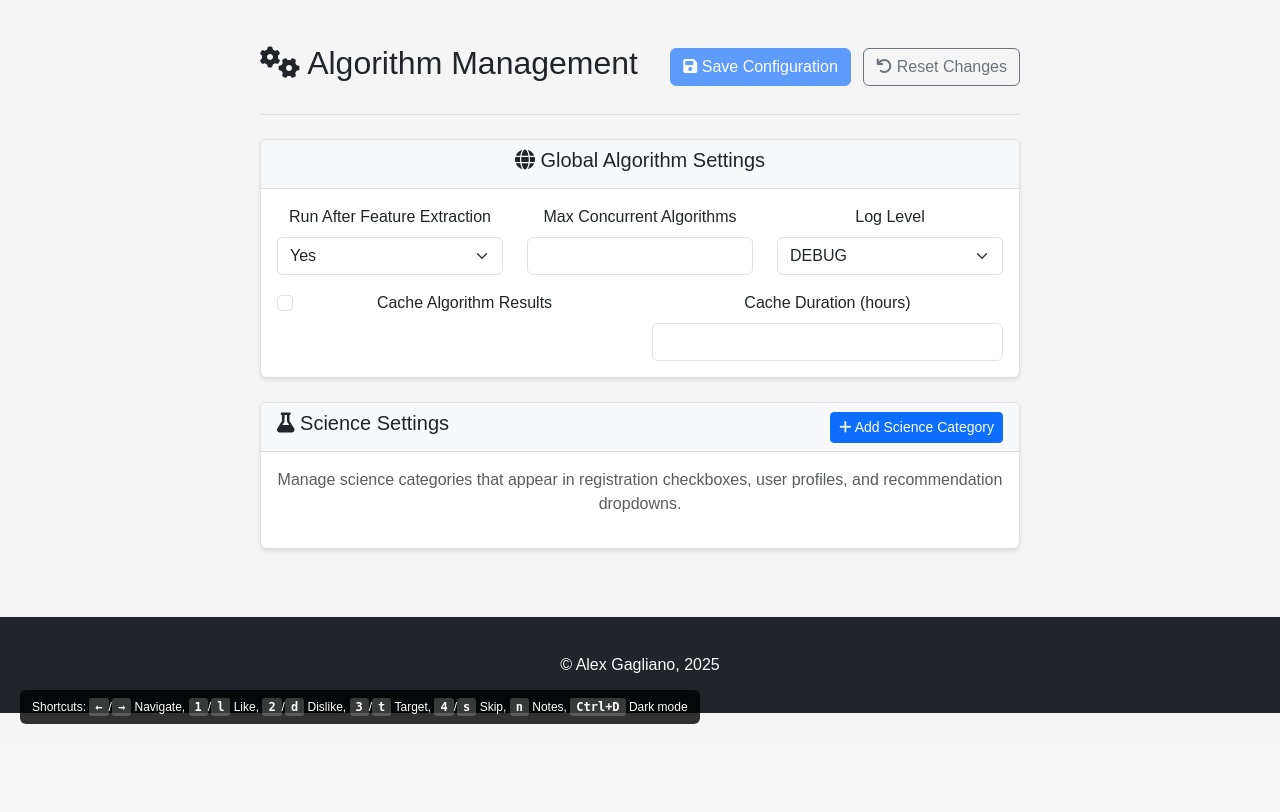
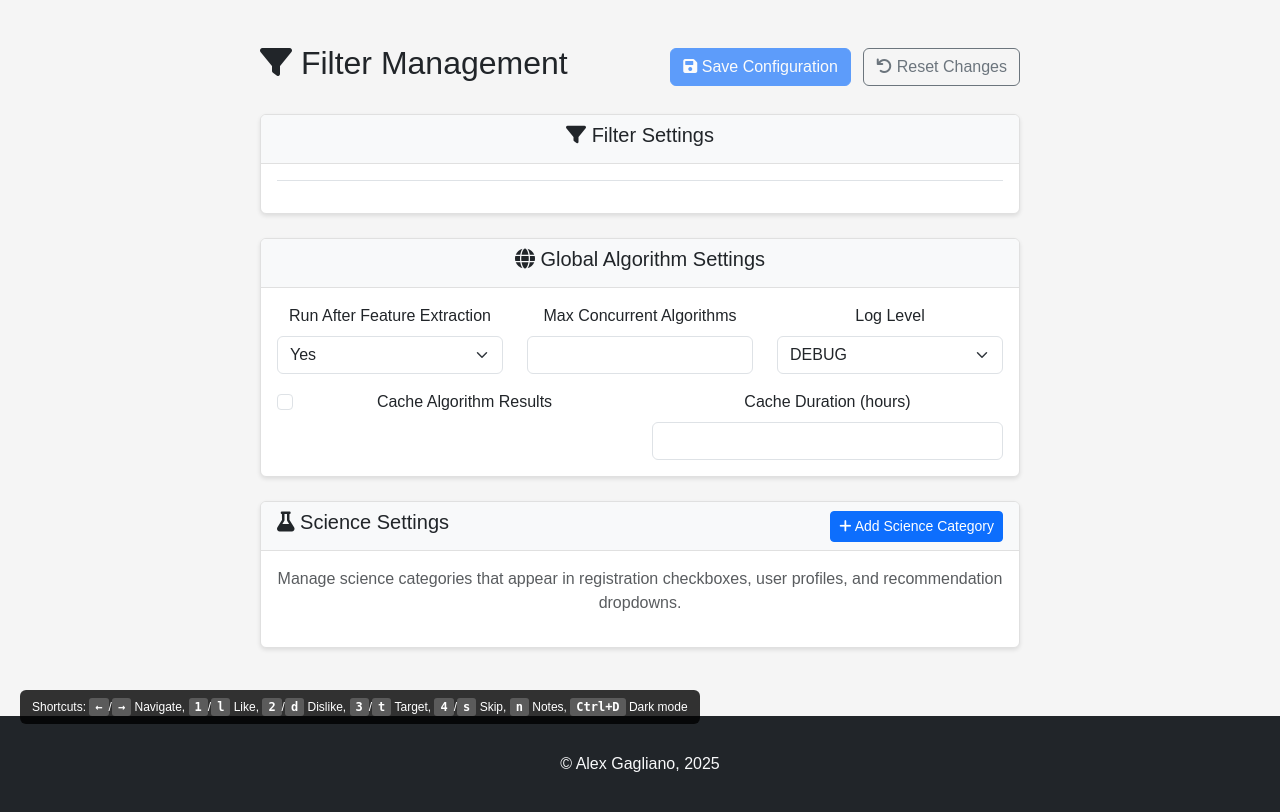
Before and after one commit to alexandergagliano/transient-recommender, a FastAPI app: template app/templates/algorithms.html in a window 1280 px wide. Shown: the part 56-868 px from the top of the page. Before the commit the page ends 780 px from the top, so only its background shows below. Run offline with FastAPI, Linux system fonts and the light colour scheme; the template is opened without the code that fills it, so the values that code supplies are empty.

Commit message:
Improve admin interface layout and remove priority field - Containerized Filter Settings in separate card for better organization - Removed priority field from algorithm forms and display - Set default threshold to 60% for new algorithms - Added default reLAISS implementation for anomalous science case - Updated page title from 'Algorithm Management' to 'Admin' - Full-width layout improvements for better UX

```diff
--- a/app/templates/algorithms.html
+++ b/app/templates/algorithms.html
@@ -1,6 +1,6 @@
 {% extends "base.html" %}
 
-{% block title %}Algorithm Management - Transient Recommender{% endblock %}
+{% block title %}Admin - Transient Recommender{% endblock %}
 
 {% block extra_head %}
 <link href="https://cdnjs.cloudflare.com/ajax/libs/codemirror/5.65.2/codemirror.min.css" rel="stylesheet">
@@ -60,7 +60,7 @@
     <div class="row">
         <div class="col-12">
             <div class="d-flex justify-content-between align-items-center mb-4">
-                <h2><i class="fas fa-cogs"></i> Algorithm Management</h2>
+                <h2><i class="fas fa-filter"></i> Filter Management</h2>
                 <div>
                     <button id="saveConfig" class="btn btn-primary me-2" disabled>
                         <i class="fas fa-save"></i> Save Configuration
@@ -74,19 +74,27 @@
             <!-- Loading indicator -->
             <div id="loadingIndicator" class="text-center py-5">
                 <div class="spinner-border" role="status">
-                    <span class="visually-hidden">Loading algorithms...</span>
+                    <span class="visually-hidden">Loading filter configuration...</span>
                 </div>
-                <p class="mt-2">Loading algorithm configuration...</p>
+                <p class="mt-2">Loading filter configuration...</p>
             </div>
 
+            <!-- Filter Management Card -->
+            <div id="filterManagement" class="card" style="display: none;">
+                <div class="card-header">
+                    <h5><i class="fas fa-filter"></i> Filter Settings</h5>
+                </div>
+                <div class="card-body">
                     <!-- Science Case Tabs -->
-            <div id="algorithmTabs" style="display: none;">
+                    <div id="algorithmTabs">
                         <ul class="nav nav-tabs" id="scienceCaseTabs" role="tablist">
                             <!-- Tabs will be populated dynamically -->
                         </ul>
 
                         <div class="tab-content mt-3" id="scienceCaseTabsContent">
                             <!-- Tab content will be populated dynamically -->
+                        </div>
+                    </div>
                 </div>
             </div>
 
@@ -180,15 +188,7 @@
                     <div class="row mt-3">
                         <div class="col-md-6">
                             <label for="newAlgThreshold" class="form-label">Confidence Threshold (%)</label>
-                            <input type="number" class="form-control" id="newAlgThreshold" value="70" min="0" max="100" step="0.1">
-                        </div>
-                        <div class="col-md-6">
-                            <label for="newAlgPriority" class="form-label">Priority</label>
-                            <select class="form-select" id="newAlgPriority">
-                                <option value="1">High (1)</option>
-                                <option value="2" selected>Medium (2)</option>
-                                <option value="3">Low (3)</option>
-                            </select>
+                            <input type="number" class="form-control" id="newAlgThreshold" value="60" min="0" max="100" step="0.1">
                         </div>
                     </div>
                     <div class="row mt-3">
@@ -263,14 +263,6 @@
                         <div class="col-md-6">
                             <label for="editAlgThreshold" class="form-label">Confidence Threshold (%)</label>
                             <input type="number" class="form-control" id="editAlgThreshold" min="0" max="100" step="0.1">
-                        </div>
-                        <div class="col-md-6">
-                            <label for="editAlgPriority" class="form-label">Priority</label>
-                            <select class="form-select" id="editAlgPriority">
-                                <option value="1">High (1)</option>
-                                <option value="2">Medium (2)</option>
-                                <option value="3">Low (3)</option>
-                            </select>
                         </div>
                     </div>
                     <div class="row mt-3">
@@ -503,7 +495,6 @@ function renderScienceCaseContent(scienceCase) {
                                 <p class="text-muted mb-2">${algorithm.description || 'No description provided'}</p>
                                 <div class="d-flex gap-3">
                                     <small><strong>Threshold:</strong> ${algorithm.threshold}%</small>
-                                    <small><strong>Priority:</strong> ${algorithm.priority}</small>
                                     ${algorithm.url ? `<small><a href="${algorithm.url}" target="_blank"><i class="fas fa-external-link-alt"></i> Documentation</a></small>` : ''}
                                 </div>
                             </div>
@@ -551,8 +542,36 @@ function showAddAlgorithmModal(scienceCase) {
     // Reset form
     document.getElementById('newAlgorithmForm').reset();
     document.getElementById('newAlgEnabled').checked = true;
-    document.getElementById('newAlgThreshold').value = 70;
-    document.getElementById('newAlgPriority').value = 2;
+    document.getElementById('newAlgThreshold').value = 60;
+
+    // Set default reLAISS code for anomalous science case
+    if (scienceCase === 'anomalous') {
+        document.getElementById('newAlgName').value = 'reLAISS';
+        document.getElementById('newAlgDescription').value = 'Anomaly filter using light curve morphology';
+        document.getElementById('newAlgUrl').value = 'https://github.com/alexandergagliano/reLAISS';
+        document.getElementById('newAlgCode').value = `def reLAISS_filter(ztfid, confidence_threshold):
+    """
+    reLAISS anomaly detection filter
+    Returns anomaly score based on light curve morphology
+    """
+    import numpy as np
+    from scipy import stats
+
+    # This is a placeholder implementation
+    # Replace with actual reLAISS algorithm
+
+    # Simulate anomaly score (replace with real implementation)
+    # Higher scores indicate more anomalous behavior
+    anomaly_score = np.random.uniform(0, 100)
+
+    if anomaly_score >= confidence_threshold:
+        return {
+            'label': 'Anomalous Transient',
+            'score': anomaly_score
+        }
+    else:
+        return None  # Not anomalous enough`;
+    }
 
     new bootstrap.Modal(document.getElementById('addAlgorithmModal')).show();
 }
@@ -566,7 +585,6 @@ function editAlgorithm(scienceCase, algorithmId) {
     document.getElementById('editAlgName').value = algorithm.name;
     document.getElementById('editAlgUrl').value = algorithm.url || '';
     document.getElementById('editAlgThreshold').value = algorithm.threshold;
-    document.getElementById('editAlgPriority').value = algorithm.priority;
     document.getElementById('editAlgDescription').value = algorithm.description || '';
     document.getElementById('editAlgCode').value = algorithm.code || '';
     document.getElementById('editAlgEnabled').checked = algorithm.enabled;
@@ -587,7 +605,6 @@ async function addNewAlgorithm() {
         name: document.getElementById('newAlgName').value,
         url: document.getElementById('newAlgUrl').value,
         threshold: parseFloat(document.getElementById('newAlgThreshold').value),
-        priority: parseInt(document.getElementById('newAlgPriority').value),
         description: document.getElementById('newAlgDescription').value,
         code: document.getElementById('newAlgCode').value,
         enabled: document.getElementById('newAlgEnabled').checked
@@ -621,7 +638,6 @@ async function updateAlgorithm() {
     algorithm.name = document.getElementById('editAlgName').value;
     algorithm.url = document.getElementById('editAlgUrl').value;
     algorithm.threshold = parseFloat(document.getElementById('editAlgThreshold').value);
-    algorithm.priority = parseInt(document.getElementById('editAlgPriority').value);
     algorithm.description = document.getElementById('editAlgDescription').value;
     algorithm.code = document.getElementById('editAlgCode').value;
     algorithm.enabled = document.getElementById('editAlgEnabled').checked;
@@ -693,7 +709,7 @@ function resetConfiguration() {
 
 function hideLoading() {
     document.getElementById('loadingIndicator').style.display = 'none';
-    document.getElementById('algorithmTabs').style.display = 'block';
+    document.getElementById('filterManagement').style.display = 'block';
     document.getElementById('globalSettings').style.display = 'block';
     document.getElementById('scienceSettings').style.display = 'block';
 }
```
Lines whose indentation alone changed are shown as unchanged.
